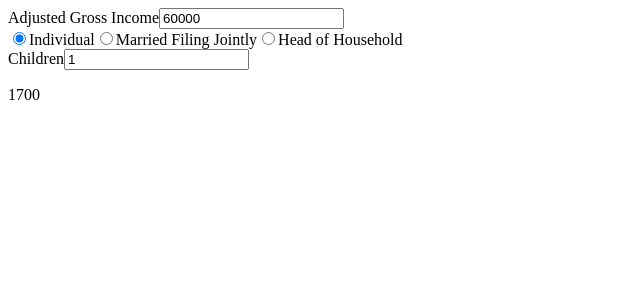
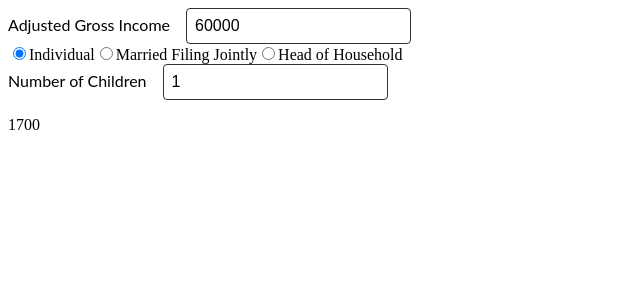
Before and after one commit to TaxFoundation/cares-act-calculator, a React (Create React App) app: page / in a window 1280 px wide. Shown: the top 300 px of the page, without its empty margins (0-640 px from the left). Built offline with nearby package versions, Linux system fonts and the light colour scheme.

Commit message:
Add style to numeric inputs and factor out

```diff
--- a/package.json
+++ b/package.json
@@ -10,9 +10,11 @@
     "@types/node": "^12.0.0",
     "@types/react": "^16.9.0",
     "@types/react-dom": "^16.9.0",
+    "@types/styled-components": "^5.0.1",
     "react": "^16.13.1",
     "react-dom": "^16.13.1",
     "react-scripts": "3.4.1",
+    "styled-components": "^5.0.1",
     "typescript": "~3.7.2"
   },
   "scripts": {
--- a/src/App.tsx
+++ b/src/App.tsx
@@ -2,6 +2,7 @@ import React, { useState } from "react";
 
 import { statuses } from "./statuses";
 import calculate from "./calculation";
+import NumericInput from "./components/NumericInput";
 
 function App() {
   const [filingStatus, setFilingStatus] = useState<keyof statuses>(
@@ -12,12 +13,11 @@ function App() {
 
   return (
     <div>
-      <label htmlFor="agi">Adjusted Gross Income</label>
-      <input
-        type="text"
+      <NumericInput
         id="agi"
         value={Number(AGI).toString()}
-        onChange={e => setAGI(+e.target.value)}
+        label="Adjusted Gross Income"
+        update={setAGI}
       />
       <div>
         <input
@@ -45,12 +45,11 @@ function App() {
         />
         <label htmlFor="hoh">Head of Household</label>
       </div>
-      <label htmlFor="children">Children</label>
-      <input
-        type="text"
+      <NumericInput
         id="children"
         value={Number(children).toString()}
-        onChange={e => setChildren(+e.target.value)}
+        label="Number of Children"
+        update={setChildren}
       />
       <p>{calculate(filingStatus, children ? +children : 0, AGI ? +AGI : 0)}</p>
     </div>
--- /dev/null
+++ b/src/components/NumericInput.tsx
@@ -0,0 +1,44 @@
+import React from "react";
+import styled from "styled-components";
+
+const StyledLabel = styled.label`
+  font-family: "Lato", sans-serif;
+  font-size: 1rem;
+  margin-right: 1rem;
+`;
+
+const StyledInput = styled.input`
+  border: 1px solid #333;
+  border-radius: 4px;
+  font-size: 1rem;
+  padding: 0.5rem;
+
+  &:active,
+  &:focus {
+    border: 1px solid #0094ff;
+  }
+`;
+
+type props = {
+  id: string;
+  label: string;
+  value: string;
+  update: (event: number) => void;
+};
+
+const NumericInput: React.FC<props> = ({ id, value, label, update }) => {
+  return (
+    <>
+      <StyledLabel htmlFor={id}>{label}</StyledLabel>
+      <StyledInput
+        inputMode="numeric"
+        pattern="[0-9]*"
+        id={id}
+        value={value}
+        onChange={e => update(+e.target.value)}
+      />
+    </>
+  );
+};
+
+export default NumericInput;
```
Also changed, not shown: 1 other file (tests, documents, lock files or other folders).
